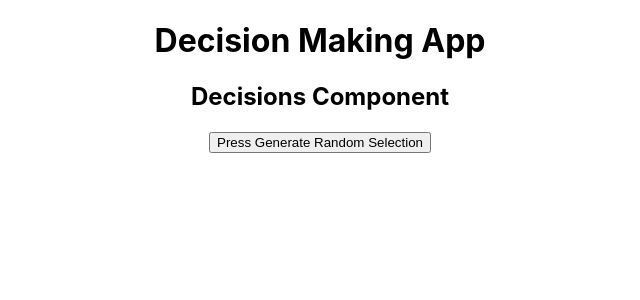
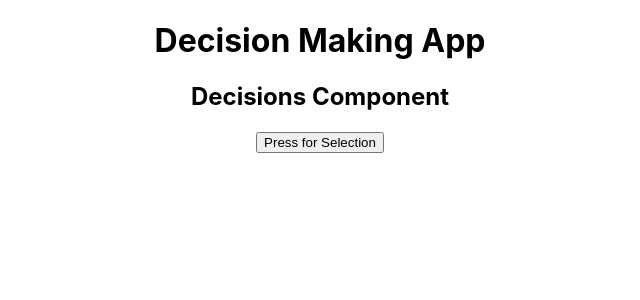
Before and after one commit to JeremyDuncan/decision-maker, a React (Create React App) app in the folder decision-maker/: page / in a window 1280 px wide. Shown: the top 300 px of the page, without its empty margins (320-960 px from the left). Built offline with nearby package versions, Linux system fonts and the light colour scheme.

Commit message:
updated format

```diff
--- a/decision-maker/src/components/Decisions.js
+++ b/decision-maker/src/components/Decisions.js
@@ -8,9 +8,6 @@ class Decisions extends Component {
     }
   }
 
-
-
-  // Functions...
   handleClick = () => {
     var choices = [
       "Mexican 🌮",
@@ -124,7 +121,6 @@ class Decisions extends Component {
         "Nick’s Food To Go",
         "Yalla"
       ]
-
     ]
 
     var randomChoice = (Math.floor(Math.random() * choices.length))
@@ -138,7 +134,7 @@ class Decisions extends Component {
     return (
       <div>
         <h2>Decisions Component</h2>
-        <button onClick={() => { this.handleClick() }}>Press Generate Random Selection</button>
+        <button onClick={() => { this.handleClick() }}>Press for Selection</button>
         <h2>{this.state.selectedType}</h2>
         <h2>{this.state.selectedPlace}</h2>
 
```
